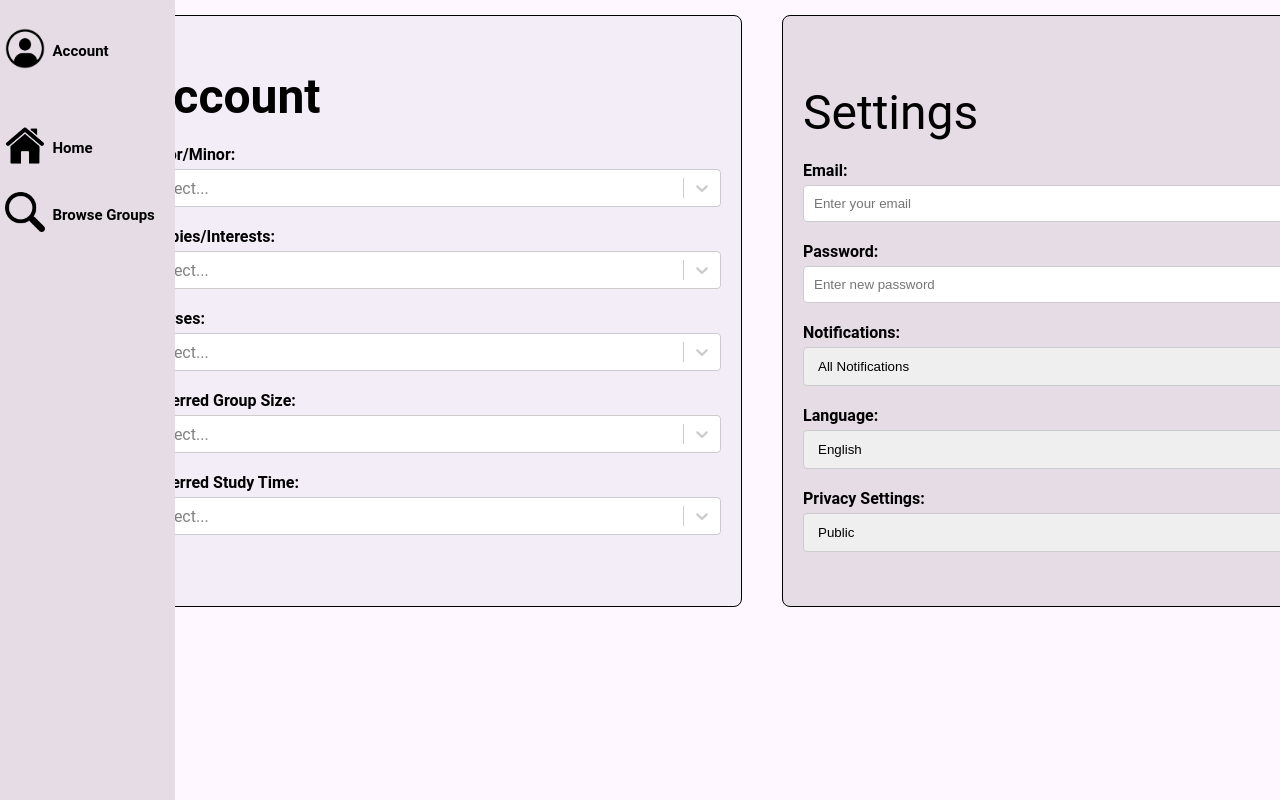
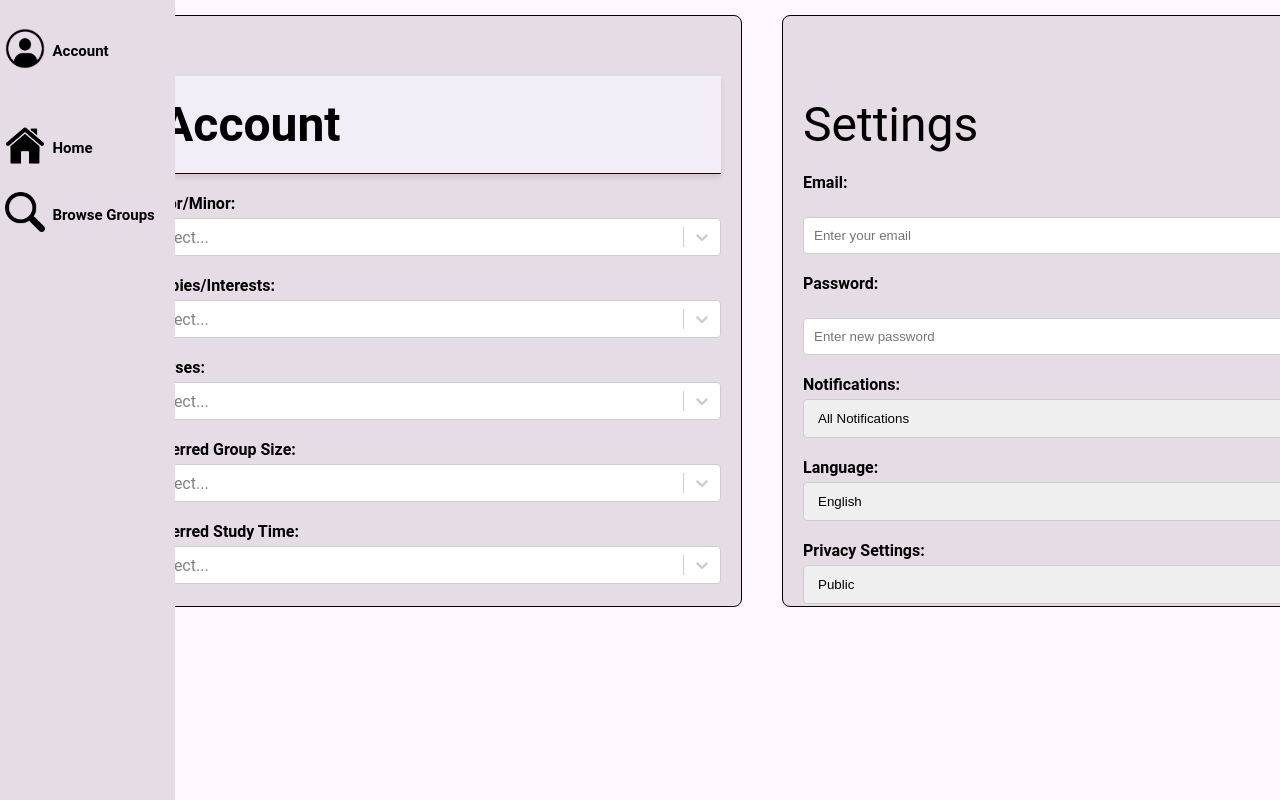
Before and after one commit to hughmathimati/TerpMatchGroup, a React (Vite) app: page /account in a window 1280 px wide. Shown: the top 800 px of the page. Built offline with nearby package versions, Linux system fonts and the light colour scheme.

Commit message:
headers stuff

```diff
--- a/src/Account/Account.css
+++ b/src/Account/Account.css
@@ -10,7 +10,7 @@
     padding: 20px;
     border: 1px solid #000000;
     border-radius: 8px;
-    background-color: #F3EDF7;
+    background-color: rgb(230, 220, 230);
   }
   .settings-container {
     width: 580px;
@@ -22,9 +22,17 @@
     border-radius: 8px;
     background-color: rgb(230, 220, 230);
   }
-header1 {
-
-}
+.header1 {
+    background-color: #F3EDF7;
+    padding: 20px;
+    text-align: left;
+    border-bottom: 1px solid #230404;
+    box-shadow: 0 4px 6px rgba(0, 0, 0, 0.1);
+    font-size: 48px;
+    font-weight: bold;
+    margin-bottom: 20px;
+    margin-top: 40px;
+ }
 h1 {
   font-size: 48px;
   font-weight: bold;
@@ -36,6 +44,7 @@ h3 {
   font-weight: normal;
   text-align: left;
   margin-bottom: 20px;
+  margin-top: 60px;
 }
 .form-group {
   margin-bottom: 20px;
@@ -51,6 +60,7 @@ input {
   border: 1px solid #ccc;
   border-radius: 4px;
   margin-bottom: 0px;
+  margin-top: 20px;
 }
 select {
   width: 578px;
--- a/src/Account/Account.jsx
+++ b/src/Account/Account.jsx
@@ -122,7 +122,7 @@ const Account = () => {
   return (
     <div className="account-page">
       <div className="account-container">
-        <h1>Account</h1>
+        <div className="header1">Account</div>
         <form>
           <div className="form-group">
             <label htmlFor="majorMinor">Major/Minor:</label>
```
